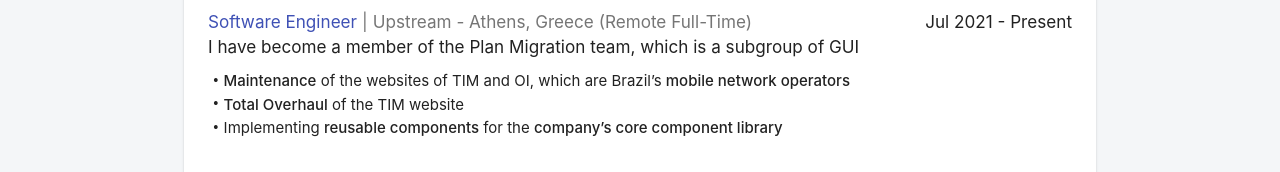
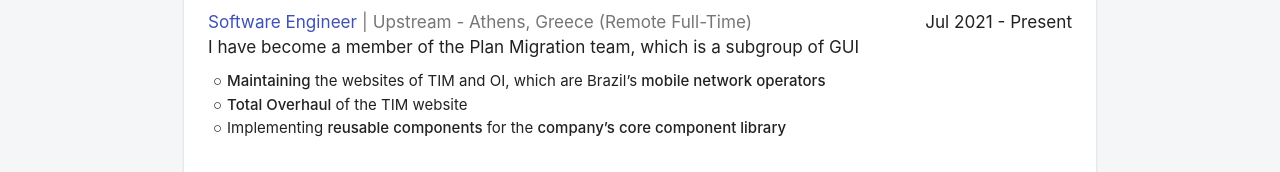
Before and after one commit to alexiszamanidis/alexiszamanidis.github.io, a React (Create React App) app: page / in a window 1280 px wide. Shown: the part 776-948 px from the top of the page. Built offline with nearby package versions, Linux system fonts and the light colour scheme; no server answers.

Commit message:
update bullet points

```diff
--- a/src/components/AboutMe/Experience/config.tsx
+++ b/src/components/AboutMe/Experience/config.tsx
@@ -11,7 +11,7 @@ const experience: ExperienceItem[] = [
         description:
             "I have become a member of the Plan Migration team, which is a subgroup of GUI",
         details: [
-            "<span class='light-bold'>Maintenance</span> of the websites of TIM and OI, which are Brazil’s <span class='light-bold'>mobile network operators</span>",
+            "<span class='light-bold'>Maintaining</span> the websites of TIM and OI, which are Brazil’s <span class='light-bold'>mobile network operators</span>",
             "<span class='light-bold'>Total Overhaul</span> of the TIM website",
             "Implementing <span class='light-bold'>reusable components</span> for the <span class='light-bold'>company’s core component library</span>",
         ],
--- a/src/components/AboutMe/Experience/index.tsx
+++ b/src/components/AboutMe/Experience/index.tsx
@@ -32,9 +32,13 @@ const useStyles = makeStyles((theme) => ({
         margin: "2px 0px",
         padding: "0px 0px 0px 0px",
         color: theme.palette.text.primary,
+        display: "flex",
+        flexDirection: "row",
+        alignItems: "baseline",
     },
     bulletPoint: {
         margin: "0px 5px",
+        fontSize: "15px",
     },
 }));
 
@@ -75,7 +79,7 @@ const Experience: FC = () => {
                             {item.details.map((detail, index) => {
                                 return (
                                     <ListItem key={index} className={classes.detail}>
-                                        <div className={classes.bulletPoint}>•</div>
+                                        <div className={classes.bulletPoint}>○</div>
                                         <Typography component={"span"} variant={"body2"}>
                                             <div
                                                 className="content"
```
